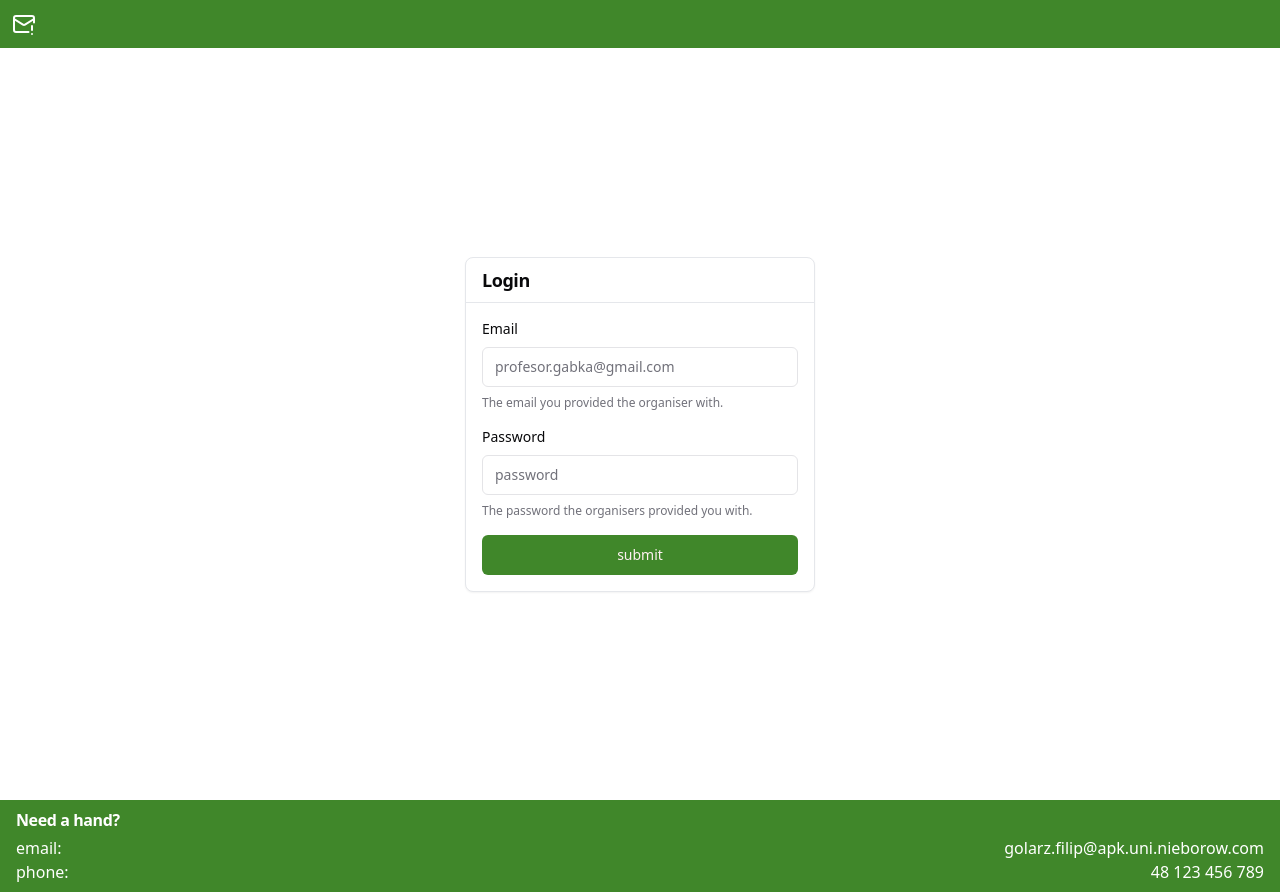
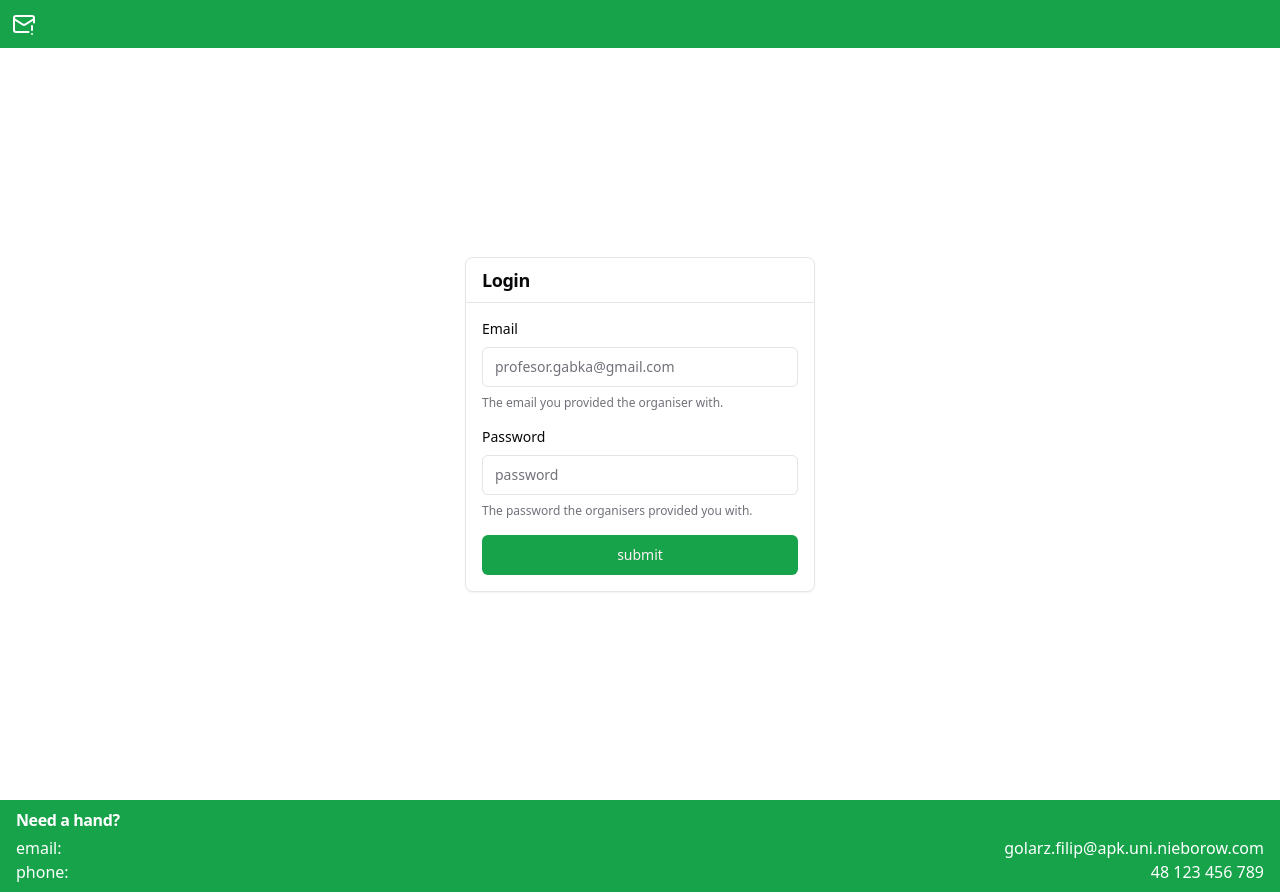
Before and after one commit to jakub-lesniewski/conf-handler-client, a React (Vite) app: page / in a window 1280 px wide. Built offline with nearby package versions, Linux system fonts and the light colour scheme.

Commit message:
minor refactoring

```diff
--- a/index.html
+++ b/index.html
@@ -12,7 +12,7 @@
     <meta name="viewport" content="width=device-width, initial-scale=1.0" />
     <title>FMCS Conference</title>
   </head>
-  <body class="!scroll-smooth antialiased">
+  <body class="!scroll-smooth bg-background antialiased">
     <div id="root"></div>
     <script type="module" src="/src/main.tsx"></script>
   </body>
--- a/src/index.css
+++ b/src/index.css
@@ -10,7 +10,7 @@
     --card-foreground: 240 10% 3.9%;
     --popover: 0 0% 100%;
     --popover-foreground: 240 10% 3.9%;
-    --primary: 105.5 52.9% 34.7%;
+    --primary: 142.1 76.2% 36.3%;
     --primary-foreground: 355.7 100% 97.3%;
     --secondary: 240 4.8% 95.9%;
     --secondary-foreground: 240 5.9% 10%;
@@ -24,6 +24,7 @@
     --input: 240 5.9% 90%;
     --ring: 142.1 76.2% 36.3%;
     --radius: 0.5rem;
+
     --header-height: 48px;
   }
 
@@ -47,6 +48,7 @@
     --border: 240 3.7% 15.9%;
     --input: 240 3.7% 15.9%;
     --ring: 142.4 71.8% 29.2%;
+
     --header-height: 48px;
   }
 }
--- a/src/pages/(logged-in)/conference/conference.tsx
+++ b/src/pages/(logged-in)/conference/conference.tsx
@@ -81,6 +81,6 @@ export async function loader() {
     return data;
   } catch (error) {
     console.error("Error fetching conference details:", error);
-    throw error; // Rethrow the error to be caught by the error boundary
+    throw error;
   }
 }
--- a/src/pages/layout.tsx
+++ b/src/pages/layout.tsx
@@ -1,7 +1,6 @@
 import Header from "@/components/header";
+import Footer from "@/components/footer";
 import { Outlet } from "react-router-dom";
-
-import Footer from "@/components/footer";
 import { Toaster } from "@/components/ui/sonner";
 
 export default function Layout() {
--- a/src/pages/login.tsx
+++ b/src/pages/login.tsx
@@ -50,7 +50,7 @@ export default function Login() {
     }
   }
   if (loggedUser) {
-    <Navigate to="/conference" />;
+    return <Navigate to="/conference" />;
   }
 
   return (
```
